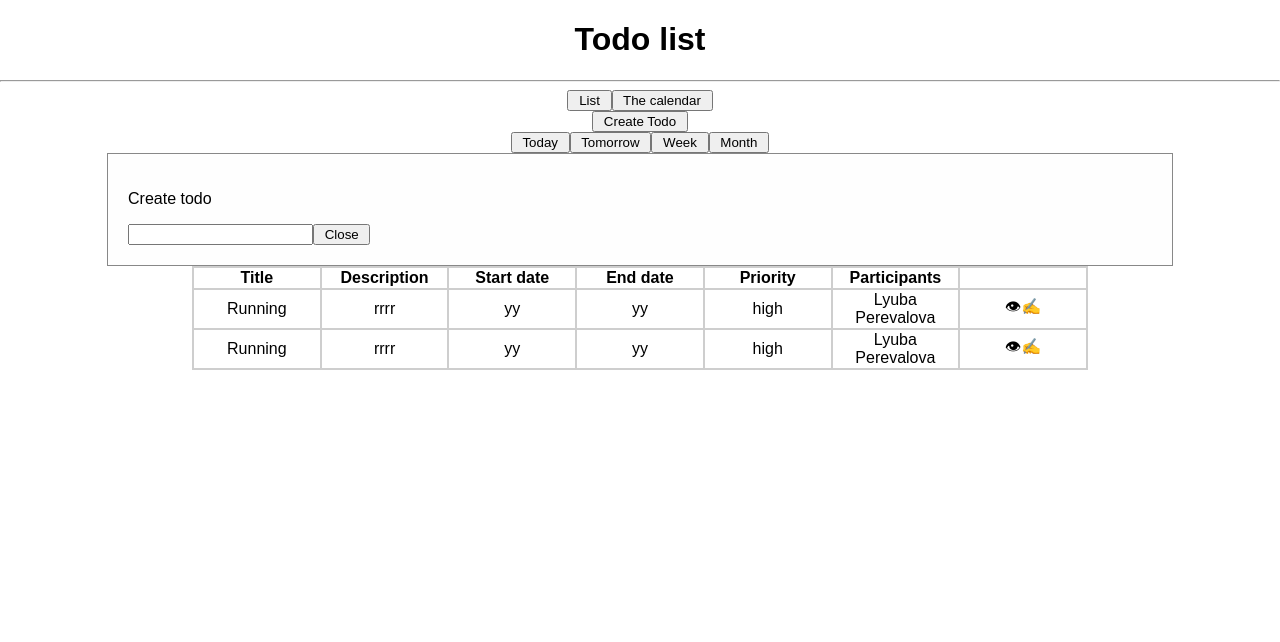
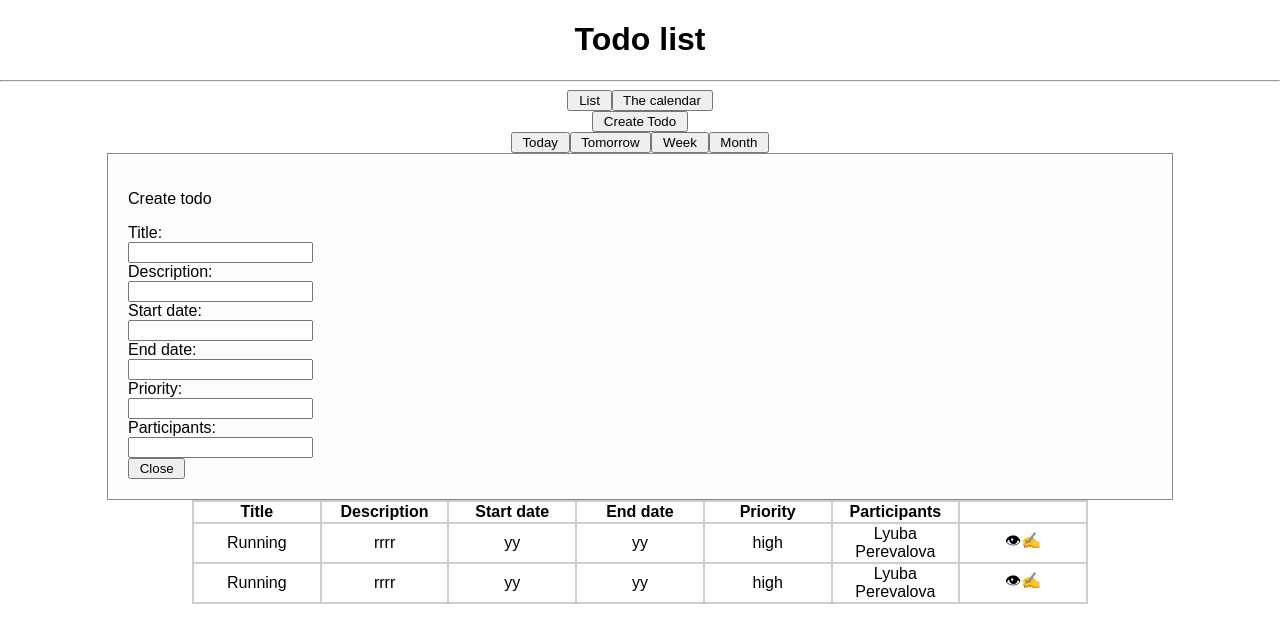
Before and after one commit to lyubovperevalova/todo-app, a React (Create React App) app: page / in a window 1280 px wide. Both pictures are taken after a click on the button "Create Todo". Shown: the top 642 px of the page. Built offline with nearby package versions, Linux system fonts and the light colour scheme.

Commit message:
created modal window

```diff
--- a/src/App.js
+++ b/src/App.js
@@ -75,7 +75,18 @@ class App extends Component {
                   <p>
                       Create todo
                   </p>
-                  <input type="text" name="today" value="" />
+                  Title: <br/>
+                  <input type="text" name="title" value="" /> <br/>
+                  Description: <br/>
+                  <input type="text" name="description" value="" /> <br/>
+                  Start date: <br/>
+                  <input type="text" name="startDate" value="" /> <br/>
+                  End date: <br/>
+                  <input type="text" name="endDate" value="" /> <br/>
+                  Priority: <br/>
+                  <input type="text" name="priority" value="" /> <br/>
+                  Participants: <br/>
+                  <input type="text" name="participants" value="" /> <br/>
                   <input onClick={this.closeModal} type="button" name="click" value=" Close " />
               </div>
           </div>
```
